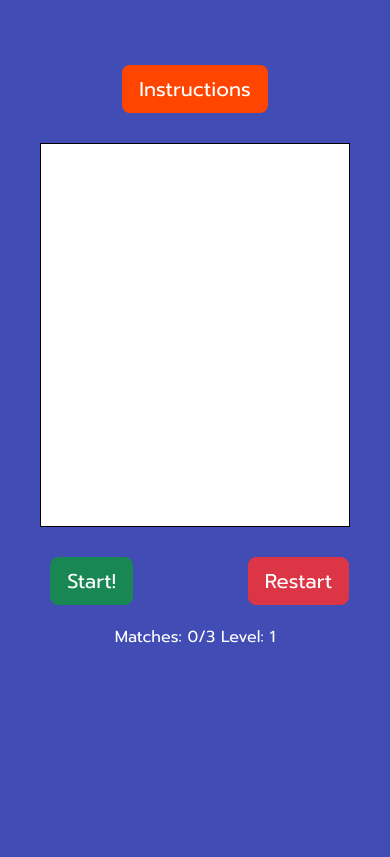
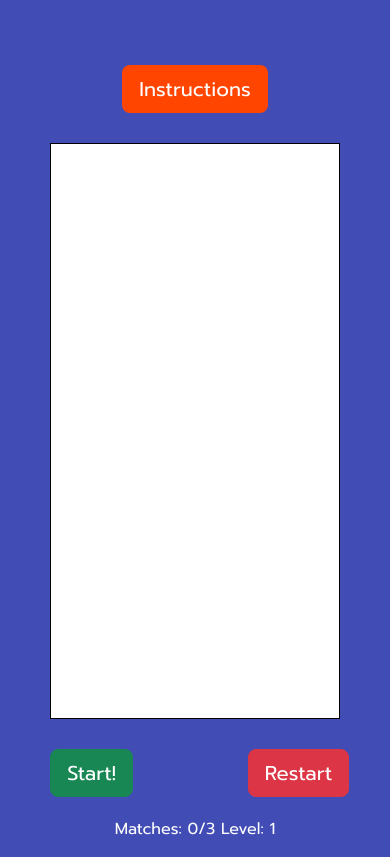
Before and after one commit to Charlie-Walsh/milestone-project-2, a plain HTML site: page index.html in a window 390 px wide. Shown: the part 66-923 px from the top of the page. Before the commit the page ends 844 px from the top, so only its background shows below. Drawn offline with nearby package versions, Linux system fonts and the light colour scheme.

Commit message:
style: media queries added to fit game area and scores on screen for most devices

```diff
--- a/assets/css/style.css
+++ b/assets/css/style.css
@@ -42,7 +42,7 @@ body {
 .game-box {
     display: flex;
     flex-wrap: wrap;
-    height: 24rem;
+    height: 48em;
     width: 60%;
     margin: 0 auto;
     border: 1px solid black;
@@ -110,11 +110,26 @@ body {
 @media screen and (max-width: 576px) {
     .game-box {
         width: 75%;
+        height: 24em;
     }
 }
 
 @media screen and (max-width: 768px) {
     .game-box {
-        width: 75%;
+        width: 70%;
+        height: 24em;
     }
 }
+
+@media screen and (max-width: 992px) {
+    .game-box {
+        width: 70%;
+        height: 36em;
+    }
+}
+
+@media screen and (max-width: 1200px) {
+    .game-box {
+        height: 36em;
+    }
+}
```
